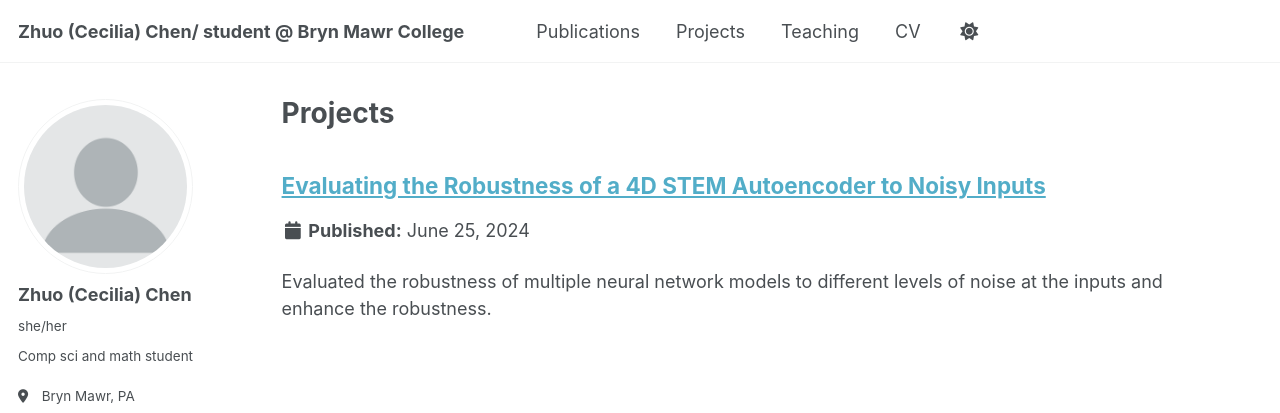
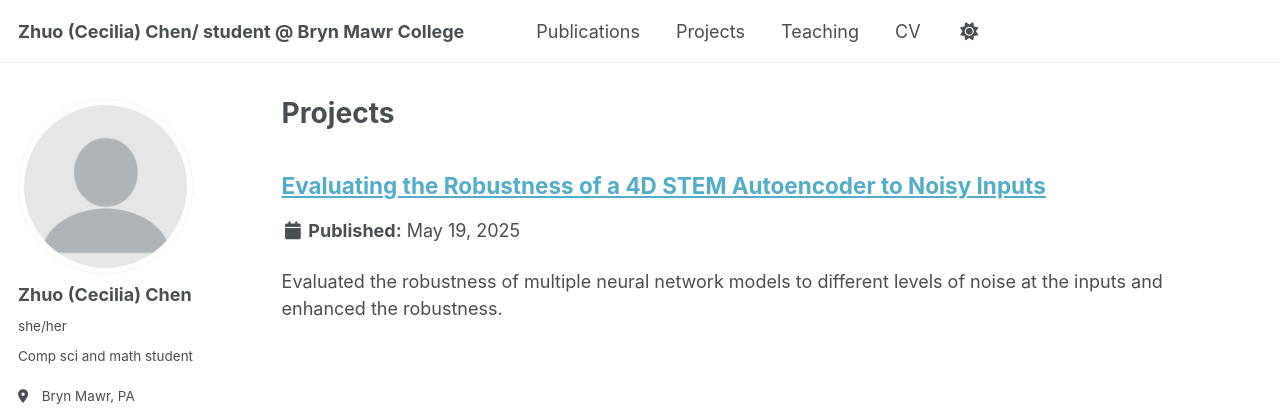
Before and after one commit to Cecilia7717/Cecilia7717.github.io, a Jekyll site: the page built from _pages/projects.html, in a window 1280 px wide. Shown: the top 413 px of the page. Built offline with Jekyll 4.4.1, drawn with Linux system fonts in a browser that asks for light colours.

Commit message:
Update robustness-of-scientific-ml.md

```diff
--- a/_projects/robustness-of-scientific-ml.md
+++ b/_projects/robustness-of-scientific-ml.md
@@ -4,11 +4,10 @@ collection: projects
 type: "REU project"
 permalink: /projects/robustness-of-scientific-ml
 venue: "University of California, San Diego"
-date: 2024-06-25 until now
 location: "La Jolla, CA, USA"
 ---
 
-Evaluated the robustness of multiple neural network models to different levels of noise at the inputs and enhance the robustness.
+Evaluated the robustness of multiple neural network models to different levels of noise at the inputs and enhanced the robustness.
 
 Overview
 ======
```
